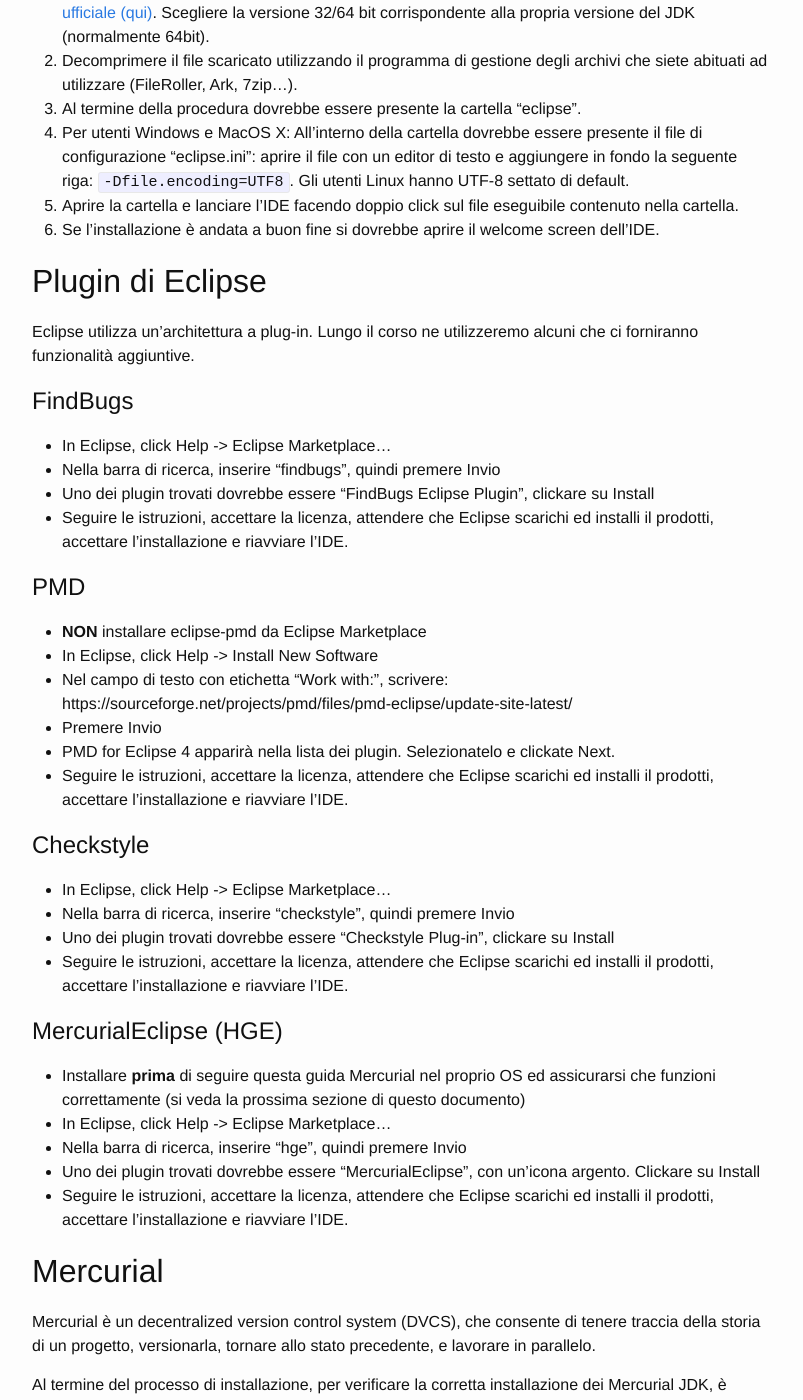
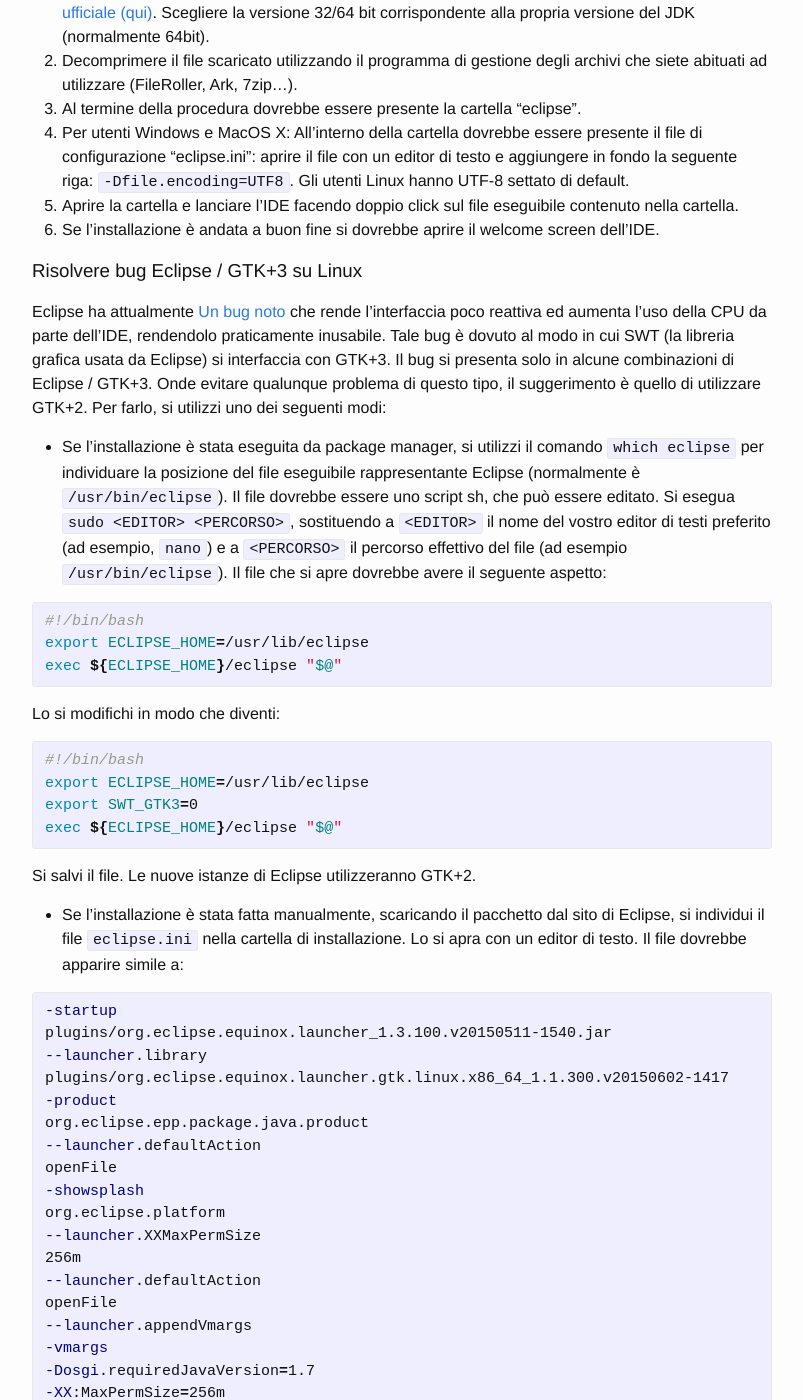
Before and after one commit to unibo-oop/software-installation, a Jekyll site: the page built from index.md, in a window 1280 px wide and 1400 px high, scrolled down 7422 px. Shown: the whole window, without its empty margins (238-1041 px from the left). Built offline with Jekyll 4.4.1, drawn with Linux system fonts in a browser that asks for light colours; some of the changed text lies outside the part shown.

Commit message:
Add instructions on Eclipse / GTK+3 bug

```diff
--- a/index.md
+++ b/index.md
@@ -183,6 +183,80 @@ Arch è l’unica distribuzione che manutiene nel repository ufficiale Eclipse a
 5. Aprire la cartella e lanciare l’IDE facendo doppio click sul file eseguibile contenuto nella cartella.
 6. Se l’installazione è andata a buon fine si dovrebbe aprire il welcome screen dell'IDE.
 
+### Risolvere bug Eclipse / GTK+3 su Linux
+Eclipse ha attualmente [Un bug noto](https://bugs.eclipse.org/bugs/show_bug.cgi?id=354842) che rende l'interfaccia poco reattiva ed aumenta l'uso della CPU da parte dell'IDE, rendendolo praticamente inusabile.
+Tale bug è dovuto al modo in cui SWT (la libreria grafica usata da Eclipse) si interfaccia con GTK+3. Il bug si presenta solo in alcune combinazioni di Eclipse / GTK+3.
+Onde evitare qualunque problema di questo tipo, il suggerimento è quello di utilizzare GTK+2.
+Per farlo, si utilizzi uno dei seguenti modi:
+
+* Se l'installazione è stata eseguita da package manager, si utilizzi il comando `which eclipse` per individuare la posizione del file eseguibile rappresentante Eclipse (normalmente è `/usr/bin/eclipse`). Il file dovrebbe essere uno script sh, che può essere editato. Si esegua `sudo <EDITOR> <PERCORSO>`, sostituendo a `<EDITOR>` il nome del vostro editor di testi preferito (ad esempio, `nano`) e a `<PERCORSO>` il percorso effettivo del file (ad esempio `/usr/bin/eclipse`). Il file che si apre dovrebbe avere il seguente aspetto:
+{% highlight bash %}
+#!/bin/bash
+export ECLIPSE_HOME=/usr/lib/eclipse
+exec ${ECLIPSE_HOME}/eclipse "$@"
+{% endhighlight %}
+Lo si modifichi in modo che diventi:
+{% highlight bash %}
+#!/bin/bash
+export ECLIPSE_HOME=/usr/lib/eclipse
+export SWT_GTK3=0
+exec ${ECLIPSE_HOME}/eclipse "$@"
+{% endhighlight %}
+Si salvi il file. Le nuove istanze di Eclipse utilizzeranno GTK+2.
+
+* Se l'installazione è stata fatta manualmente, scaricando il pacchetto dal sito di Eclipse, si individui il file `eclipse.ini` nella cartella di installazione. Lo si apra con un editor di testo. Il file dovrebbe apparire simile a:
+{% highlight bash %}
+-startup
+plugins/org.eclipse.equinox.launcher_1.3.100.v20150511-1540.jar
+--launcher.library
+plugins/org.eclipse.equinox.launcher.gtk.linux.x86_64_1.1.300.v20150602-1417
+-product
+org.eclipse.epp.package.java.product
+--launcher.defaultAction
+openFile
+-showsplash
+org.eclipse.platform
+--launcher.XXMaxPermSize
+256m
+--launcher.defaultAction
+openFile
+--launcher.appendVmargs
+-vmargs
+-Dosgi.requiredJavaVersion=1.7
+-XX:MaxPermSize=256m
+-Xms256m
+-Xmx1024m
+{% endhighlight %}
+Si aggiunga alle opzioni, **prima** di `-vmargs`, la seguente opzione:
+``
+--launcher.GTK_version
+2
+``
+In modo che il file diventi:
+{% highlight bash %}
+-startup
+plugins/org.eclipse.equinox.launcher_1.3.100.v20150511-1540.jar
+--launcher.library
+plugins/org.eclipse.equinox.launcher.gtk.linux.x86_64_1.1.300.v20150602-1417
+-product
+org.eclipse.epp.package.java.product
+--launcher.defaultAction
+openFile
+-showsplash
+org.eclipse.platform
+--launcher.XXMaxPermSize
+256m
+--launcher.defaultAction
+openFile
+--launcher.appendVmargs
+--launcher.GTK_version
+2
+-vmargs
+-Dosgi.requiredJavaVersion=1.7
+-XX:MaxPermSize=256m
+-Xms256m
+-Xmx1024m
+{% endhighlight %}
 
 # Plugin di Eclipse
 
```
